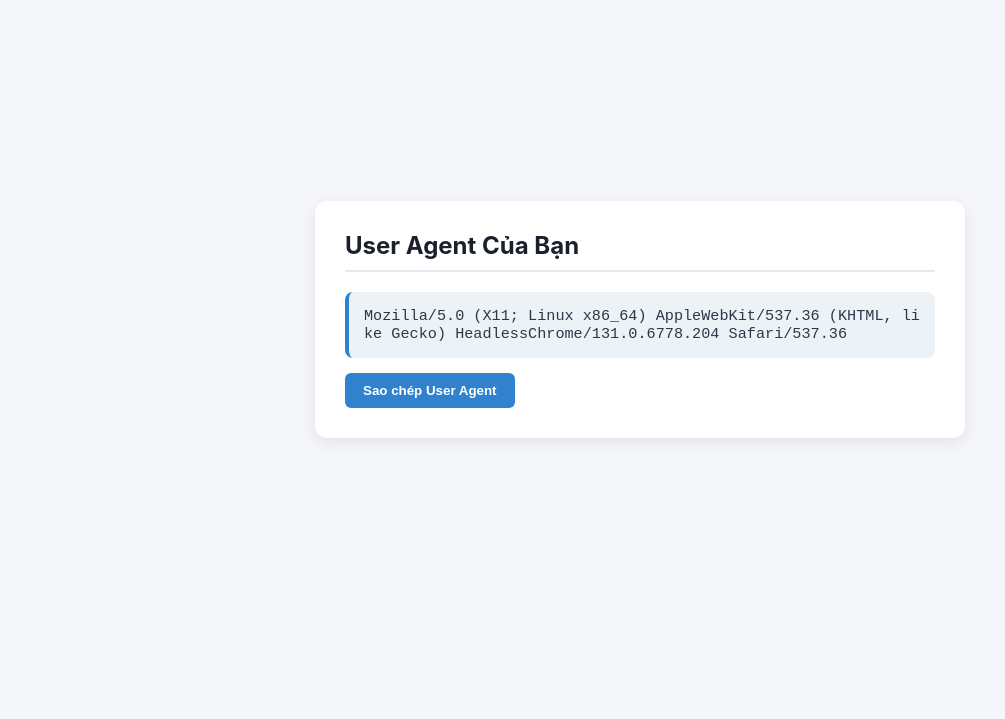
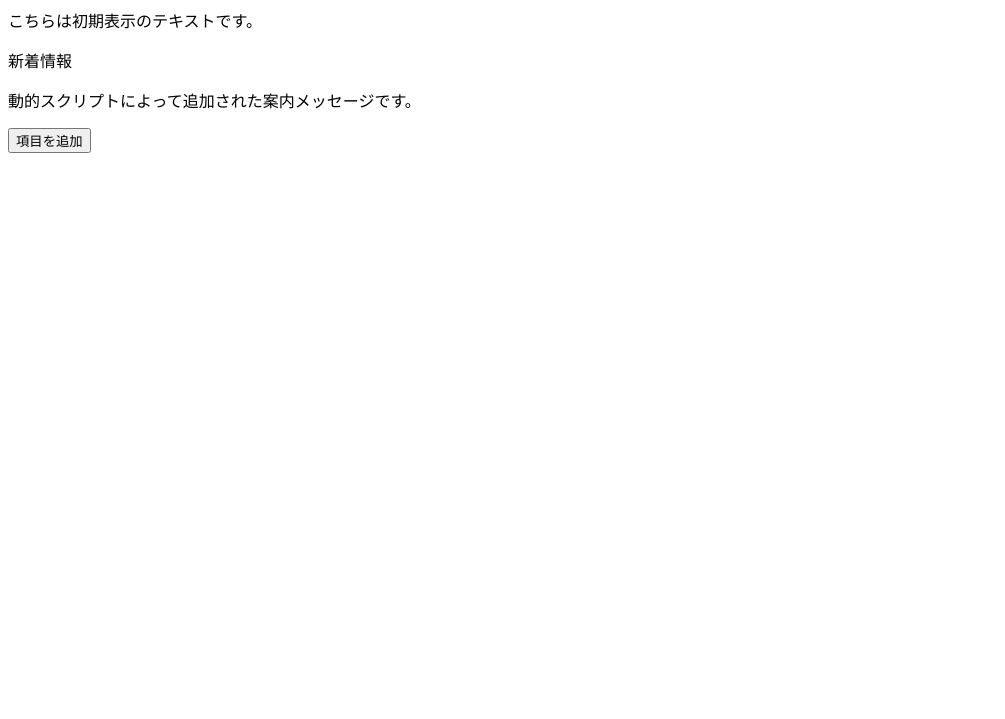
Before and after one commit to lanlt6782/my-website, a plain HTML site: page useragent.html in a window 1280 px wide. Shown: the part 81-800 px from the top of the page, without its empty margins (0-1005 px from the left). Drawn offline with Linux system fonts and the light colour scheme.

Commit message:
Update useragent.html

```diff
--- a/useragent.html
+++ b/useragent.html
@@ -1,93 +1,73 @@
 <!DOCTYPE html>
-<html lang="vi">
+<html lang="ja">
 <head>
-      <script src="https://dev-d.sc-shutto-translation.com/trans.js?id=1448"></script>
-    <meta charset="UTF-8">
-    <meta name="viewport" content="width=device-width, initial-scale=1.0">
-    <title>Thông tin User Agent</title>
-    <style>
-        * {
-            box-sizing: border-box;
-            margin: 0;
-            padding: 0;
-        }
-        body {
-            font-family: -apple-system, BlinkMacSystemFont, "Segoe UI", Roboto, Helvetica, Arial, sans-serif;
-            background-color: #f4f6f9;
-            color: #333;
-            display: flex;
-            justify-content: center;
-            align-items: center;
-            min-height: 100vh;
-            padding: 20px;
-        }
-        .container {
-            background-color: #ffffff;
-            padding: 30px;
-            border-radius: 12px;
-            box-shadow: 0 4px 15px rgba(0, 0, 0, 0.08);
-            max-width: 650px;
-            width: 100%;
-        }
-        h1 {
-            font-size: 1.5rem;
-            margin-bottom: 20px;
-            color: #1a202c;
-            border-bottom: 2px solid #e2e8f0;
-            padding-bottom: 10px;
-        }
-        .info-box {
-            background-color: #edf2f7;
-            padding: 15px;
-            border-radius: 8px;
-            font-family: "Courier New", Courier, monospace;
-            font-size: 0.95rem;
-            word-break: break-all;
-            color: #2d3748;
-            border-left: 4px solid #3182ce;
-        }
-        .copy-btn {
-            margin-top: 15px;
-            padding: 10px 18px;
-            background-color: #3182ce;
-            color: white;
-            border: none;
-            border-radius: 6px;
-            cursor: pointer;
-            font-weight: 600;
-            transition: background-color 0.2s;
-        }
-        .copy-btn:hover {
-            background-color: #2b6cb0;
-        }
-    </style>
+  <meta charset="UTF-8" />
+  <title>Dynamic DOM Test Page</title>
+  <!-- External CSS mẫu -->
+  <link rel="stylesheet" href="/assets/app.css" />
 </head>
 <body>
+  <header>
+    <h1>お知らせ一覧</h1>
+    <p id="static-intro">こちらは初期表示のテキストです。</p>
+  </header>
 
-    <div class="container">
-        <h1>User Agent Của Bạn</h1>
-        <div class="info-box" id="user-agent-display">
-            Đang tải dữ liệu...
-        </div>
-        <button class="copy-btn" onclick="copyUserAgent()">Sao chép User Agent</button>
-    </div>
+  <main>
+    <!-- Vùng trống ban đầu, script sẽ tạo/cập nhật DOM động vào đây -->
+    <div id="dynamic-box"></div>
 
-    <script>
-        // Lấy User Agent từ trình duyệt
-        const ua = navigator.userAgent;
+    <!-- Nút test thêm cập nhật DOM khi click -->
+    <button id="btn-add-item" type="button">項目を追加</button>
+  </main>
 
-        // Hiển thị ra màn hình
-        document.getElementById('user-agent-display').innerText = ua;
+  <!-- External JS mẫu (nếu có) -->
+  <script src="/assets/widget.js"></script>
 
-        // Hàm sao chép vào bộ nhớ tạm (Clipboard)
-        function copyUserAgent() {
-            navigator.clipboard.writeText(ua).then(() => {
-                alert('Đã sao chép User Agent vào clipboard!');
-            }).catch(err => {
-                console.error('Lỗi khi sao chép: ', err);
-            });
+  <!-- Script tạo/cập nhật DOM động -->
+  <script>
+    (function () {
+      function renderDynamicContent() {
+        const box = document.getElementById("dynamic-box");
+        if (!box) return;
+
+        // 1. Tạo node mới bên trong #dynamic-box
+        const notice = document.createElement("div");
+        notice.className = "dynamic-notice";
+        notice.id = "dynamic-notice-1";
+
+        const badge = document.createElement("span");
+        badge.className = "badge";
+        badge.textContent = "新着情報";
+
+        const desc = document.createElement("p");
+        desc.className = "desc";
+        desc.textContent = "動的スクリプトによって追加された案内メッセージです。";
+
+        notice.appendChild(badge);
+        notice.appendChild(desc);
+
+        box.innerHTML = "";
+        box.appendChild(notice);
+      }
+
+      document.addEventListener("DOMContentLoaded", function () {
+        renderDynamicContent();
+
+        const btn = document.getElementById("btn-add-item");
+        let count = 1;
+        if (btn) {
+          btn.addEventListener("click", function () {
+            const box = document.getElementById("dynamic-box");
+            if (!box) return;
+            count += 1;
+            const extra = document.createElement("p");
+            extra.className = "extra-item";
+            extra.textContent = "追加項目 #" + count + "：クリックで更新されたDOM";
+            box.appendChild(extra);
+          });
         }
-    </script>
-
+      });
+    })();
+  </script>
 </body>
 </html>
```
